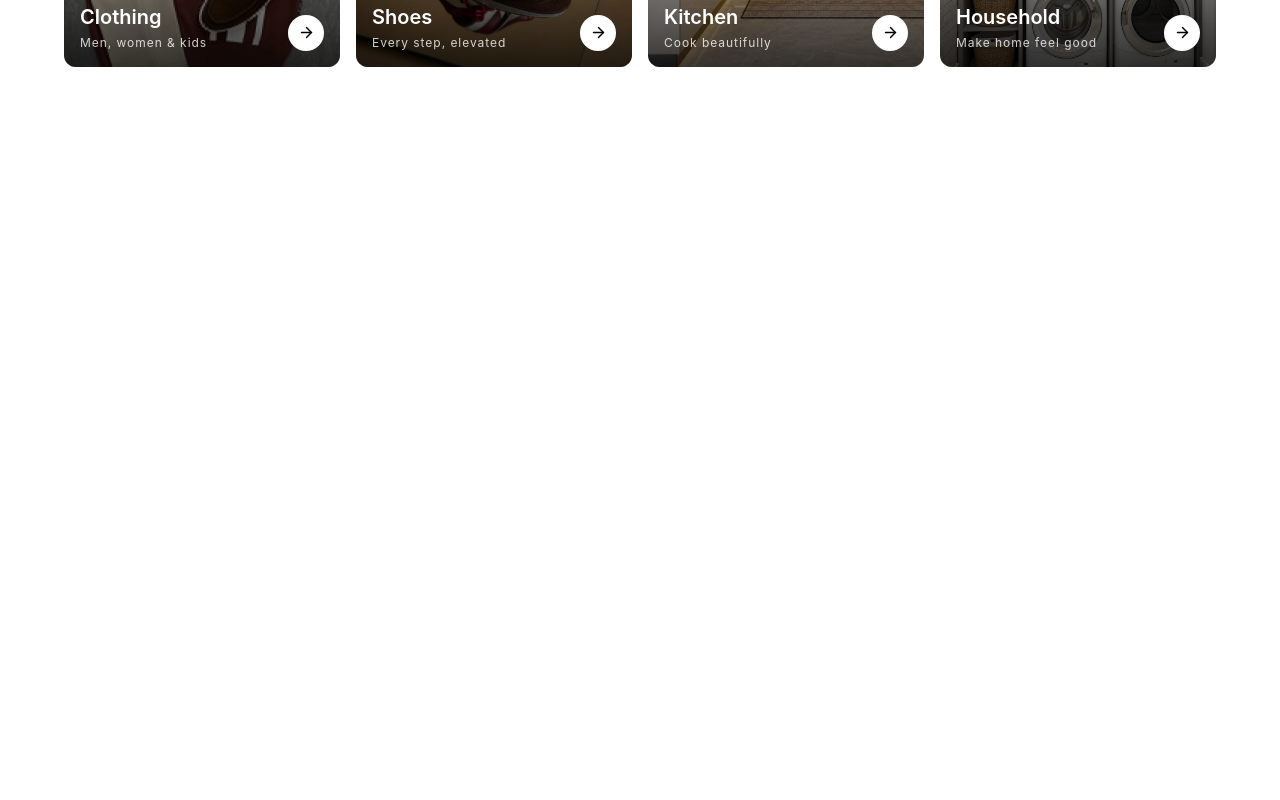
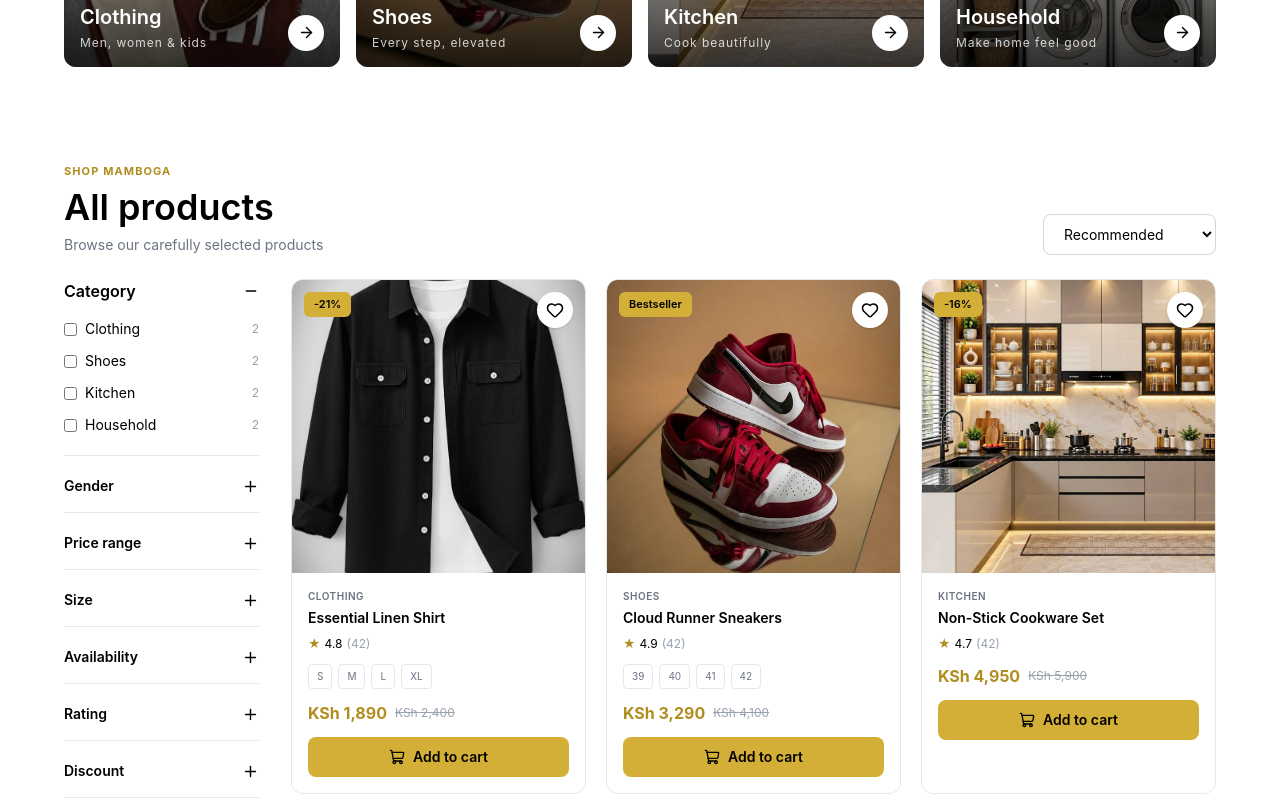
Before and after one commit to Linkon-Tuhoto/E-commerce-website, a React (Vite) app in the folder ecommerce/: page /shop in a window 1280 px wide. Shown: the part 1240-2040 px from the top of the page. Before the commit the page ends 1371 px from the top, so only its background shows below. Built offline with nearby package versions, Linux system fonts and the light colour scheme.

Commit message:
all categories page conection to app.jsx

```diff
--- a/ecommerce/src/App.jsx
+++ b/ecommerce/src/App.jsx
@@ -2,12 +2,14 @@ import { useState } from 'react'
 import Navbar from './components/Navbar'
 import Hero from './components/Hero'
 import Categories from './components/Categories'
+import Shop from './components/Shop'
 function App() {
   return (
     <>
     <Navbar />
     <Hero />
     <Categories />
+    <Shop />
     </>
   )
 }
```
